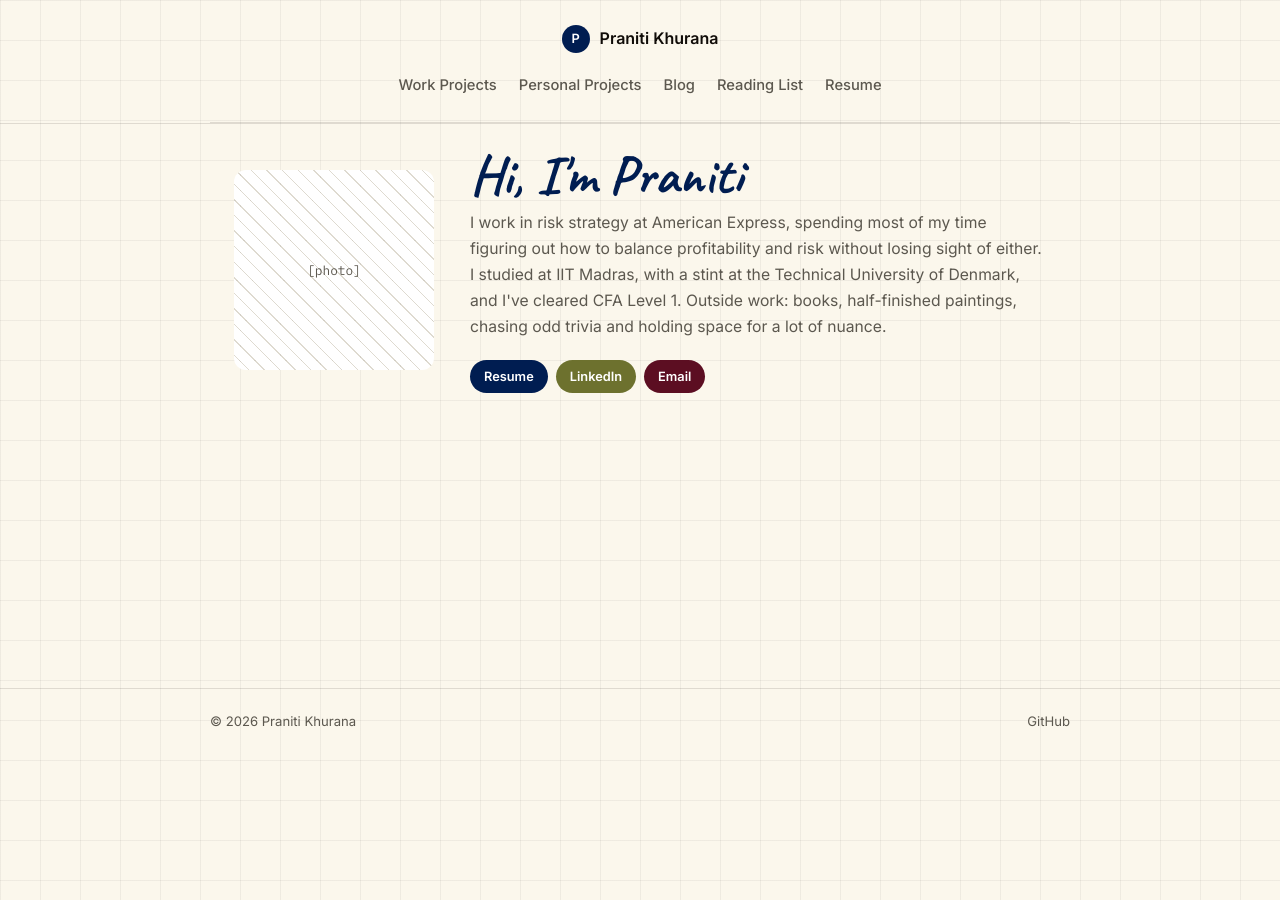
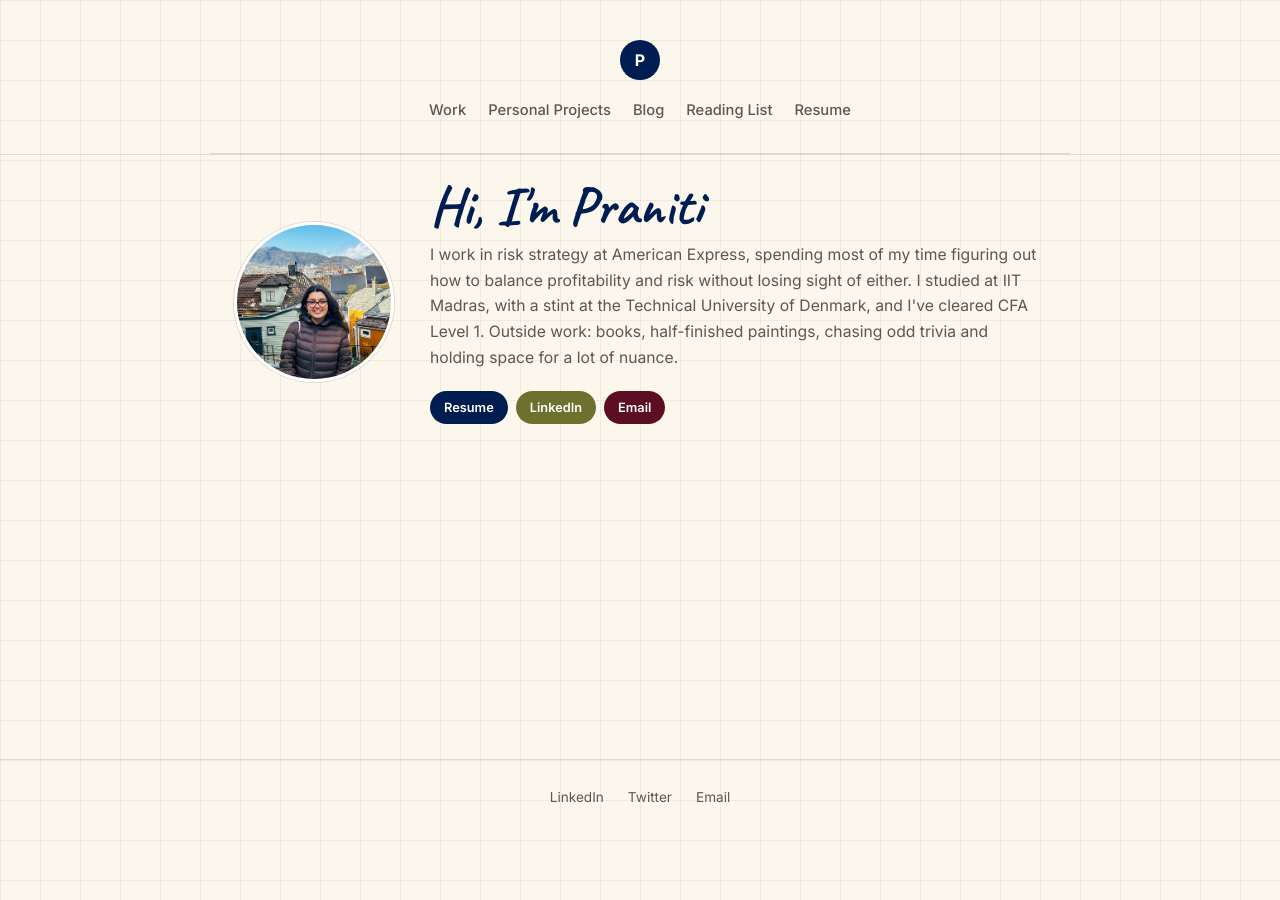
Before and after one commit to pranitidumb/pranitidumb.github.io, a Jekyll site: the page built from index.md, in a window 1280 px wide. Built offline with Jekyll 4.4.1, drawn with Linux system fonts in a browser that asks for light colours.

Commit message:
Icon header, real photo, renamed Work page, footer socials

```diff
--- a/_layouts/default.html
+++ b/_layouts/default.html
@@ -16,12 +16,9 @@
 
   <header class="site-header">
     <div class="wrap site-header-inner">
-      <a class="brand" href="{{ '/' | relative_url }}">
-        <span class="brand-mark">P</span>
-        <span class="wordmark">Praniti Khurana</span>
-      </a>
+      <a class="home-icon" href="{{ '/' | relative_url }}" aria-label="Home">P</a>
       <nav class="site-nav">
-        <a href="{{ '/work-projects/' | relative_url }}">Work Projects</a>
+        <a href="{{ '/work/' | relative_url }}">Work</a>
         <a href="{{ '/personal-projects/' | relative_url }}">Personal Projects</a>
         <a href="{{ '/blog/' | relative_url }}">Blog</a>
         <a href="{{ '/reading-list/' | relative_url }}">Reading List</a>
@@ -36,9 +33,11 @@
 
   <footer class="site-footer">
     <div class="wrap footer-inner">
-      <span>&copy; {{ 'now' | date: "%Y" }} Praniti Khurana</span>
-      <a href="https://github.com/pranitidumb" target="_blank" rel="noopener">GitHub</a>
+      <a href="#" target="_blank" rel="noopener">LinkedIn</a>
+      <a href="#" target="_blank" rel="noopener">Twitter</a>
+      <a href="mailto:your.email@example.com">Email</a>
     </div>
+    <!-- swap the "#" hrefs for your real LinkedIn and Twitter URLs, and the mailto for your real email -->
   </footer>
 </body>
 </html>
--- a/assets/css/style.css
+++ b/assets/css/style.css
@@ -65,29 +65,18 @@ a { color: inherit; }
 .site-header {
   border-bottom: 1px solid var(--border);
 }
-.brand {
-  display: flex;
-  align-items: center;
-  gap: 10px;
-  text-decoration: none;
-}
-.brand-mark {
-  width: 28px;
-  height: 28px;
+.home-icon {
+  display: inline-flex;
+  width: 40px;
+  height: 40px;
   border-radius: 50%;
   background: var(--navy);
   color: #fff;
-  font-size: 0.8rem;
-  font-weight: 600;
-  display: flex;
   align-items: center;
   justify-content: center;
-  flex: 0 0 auto;
-}
-.wordmark {
+  font-weight: 700;
   font-size: 1rem;
-  font-weight: 600;
-  color: var(--ink);
+  text-decoration: none;
 }
 .site-nav {
   display: flex;
@@ -152,16 +141,12 @@ p { margin: 0 0 1.1em; }
 }
 .hero-photo {
   flex: 0 0 auto;
-  width: 200px;
-  height: 200px;
-  border-radius: 12px;
-  background: repeating-linear-gradient(45deg, #fff, #fff 10px, var(--border) 10px, var(--border) 11px);
-  display: flex;
-  align-items: center;
-  justify-content: center;
-  font-family: var(--mono);
-  font-size: 0.8rem;
-  color: var(--ink-soft);
+  width: 160px;
+  height: 160px;
+  border-radius: 50%;
+  object-fit: cover;
+  border: 3px solid #fff;
+  box-shadow: 0 0 0 1px var(--border);
 }
 .hero-text { flex: 1 1 260px; min-width: 240px; }
 .hero-text h1 {
@@ -192,21 +177,14 @@ p { margin: 0 0 1.1em; }
 /* ---------- centered header nav ---------- */
 .site-header-inner {
   text-align: center;
-  padding: 24px 0 0;
-}
-.site-header-inner .brand {
-  display: inline-flex;
-  align-items: center;
-  gap: 10px;
-  text-decoration: none;
-  margin-bottom: 6px;
+  padding: 40px 0 0;
 }
 .site-header-inner .site-nav {
   display: flex;
   justify-content: center;
   gap: 22px;
-  margin-top: 14px;
-  padding-bottom: 22px;
+  margin-top: 18px;
+  padding-bottom: 28px;
   border-bottom: 1px solid var(--border);
   flex-wrap: wrap;
 }
@@ -324,12 +302,13 @@ p { margin: 0 0 1.1em; }
 .post-back a:hover { color: var(--ink); }
 
 /* ---------- footer ---------- */
-.site-footer { border-top: 1px solid var(--border); }
+.site-footer { border-top: 1px solid var(--border); margin-top: 40px; }
 .footer-inner {
   display: flex;
-  justify-content: space-between;
-  padding: 22px 0;
-  font-size: 0.82rem;
+  justify-content: center;
+  gap: 24px;
+  padding: 26px 0;
+  font-size: 0.85rem;
   color: var(--ink-soft);
 }
 .footer-inner a { text-decoration: none; }
--- a/index.md
+++ b/index.md
@@ -3,8 +3,7 @@ title: Home
 permalink: /
 ---
 <div class="hero-split">
-  <div class="hero-photo">[photo]</div>
-  <!-- Replace this div with: <img src="{{ '/assets/images/your-photo.jpg' | relative_url }}" alt="Praniti Khurana" class="hero-photo"> once you have a real photo -->
+  <img src="{{ '/assets/images/praniti.jpg' | relative_url }}" alt="Praniti Khurana" class="hero-photo">
   <div class="hero-text">
     <h1>Hi, I'm Praniti</h1>
     <p>I work in risk strategy at American Express, spending most of my
```
Also changed, not shown: work.md (added, +29 -0 lines), assets/images/praniti.jpg (added).
